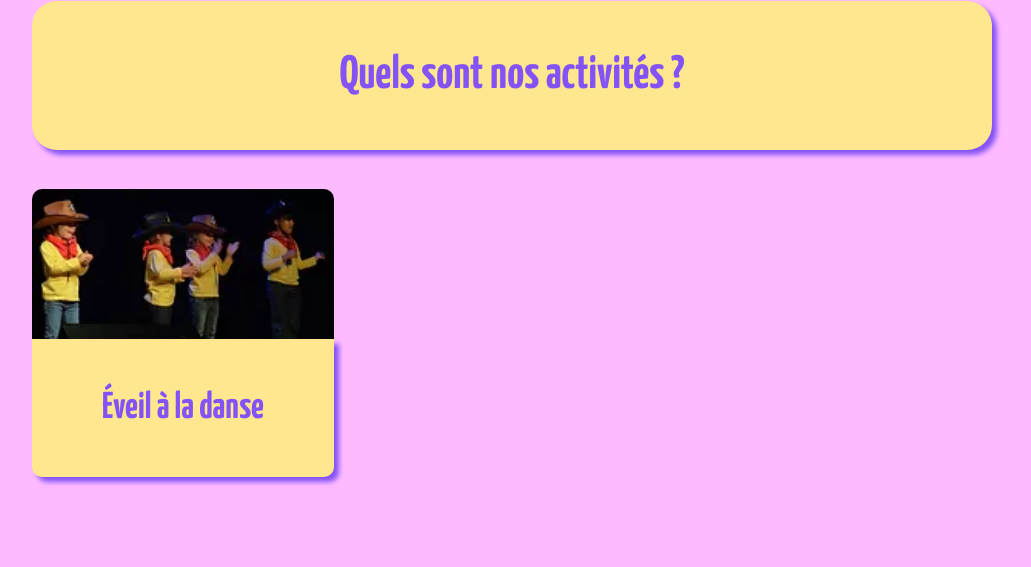
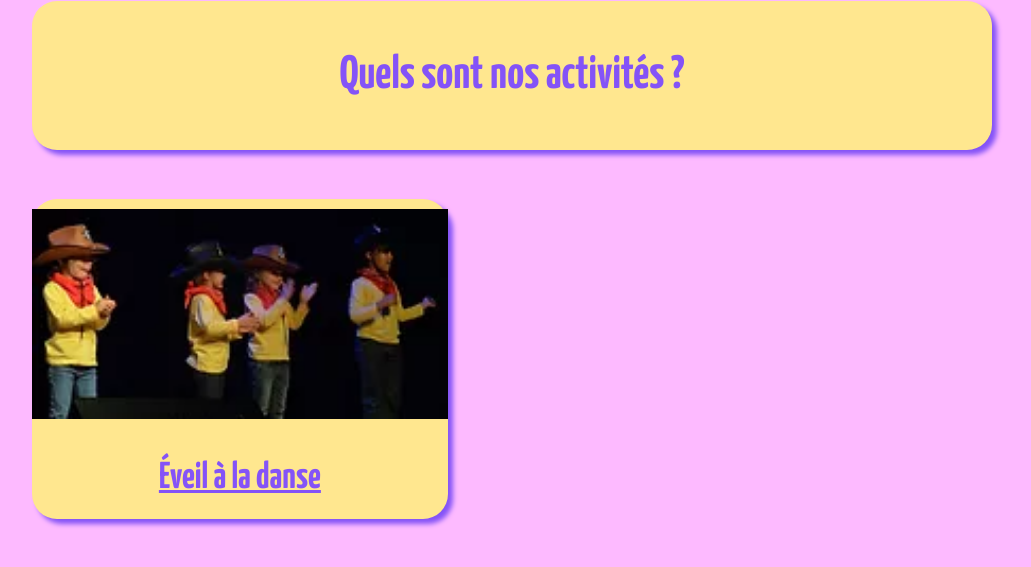
Before and after one commit to Sunitro23/SiteArtanime, a PHP site: page /SiteArtanime/vueUtilisateur/activites.php in a window 1280 px wide. Shown: the part 233-800 px from the top of the page, without its empty margins (128-1159 px from the left). Run offline with PHP 8.4, Linux system fonts and the light colour scheme; data comes from the database, SQL or seed files in the repository.

Commit message:
Add files via upload

```diff
--- a/vueUtilisateur/activites.php
+++ b/vueUtilisateur/activites.php
@@ -1,30 +1,44 @@
-<?php
-include_once '../inc/header.inc';
-include_once '../bdd/fonctionsBDD.php';
-?>
+<?php include_once '../inc/header.inc'; ?>
 
 <div class='subpart'><h2>Quels sont nos activités ?</h2></div><br>
-
+<div class="subpart" style="background-color:transparent;flex-wrap:wrap;display: flex;box-shadow: none;">
     <?php
+    include_once '../bdd/fonctionsBDD.php';
     $LesActivites = getActivites();
     foreach ($LesActivites as $UneActivite) {
         echo '
     <div class="container">
-        <form id="formAct" name="formAct" method="POST">
-            <input type = "hidden" name = "id" value = "' . $UneActivite['idActivites'] . '" />
-            <a href="#" onclick="document.getElementById(`formAct`).submit();" class="button">
-            <img class="Down" src=../img/act/' . $UneActivite['imgName'] . ' alt ="' . $UneActivite['altImg'] . '" width="302px" height="150px">
-            <div class="subpart Up">
+
+        <form id="'.$UneActivite['idActivites'].'" name="'.$UneActivite['idActivites'].'" method="POST">
+
+            <input type = "hidden" id="id" name="id" value = "' . $UneActivite['idActivites'] . '" />
+
+            <a href="#" onclick="document.getElementById(`'.$UneActivite['idActivites'].'`).submit();" class="button">
+
+                <div class="subpart" style="height:300px;">
+
+                    <div class="crop activite-img" style="height:70%;">
+
+                        <img src=../img/act/' . $UneActivite['imgName'] . ' alt ="' . $UneActivite['imgName'] . '" style="min-width:100%;min-height:100%;">
+
+                    </div>
+
                     <h3>' . $UneActivite['titre'] . '</h3>
+
                 </div>
+
             </a>
+
         </form>
+
     </div>';
     }
     ?>
+</div>
+<div class="bg-modal">
 
-<div class="bg-modal">
-    <div class="subpart modal">
+    <div class="subpart modal" style="display: inline;">
+
         <div class="close">+</div>
 
         <script>
@@ -40,16 +54,24 @@ foreach ($LesActivites as $UneActivite) {
         <?php
         if (isset($_POST['id']) && $_POST['id'] != null) {
             $UneActivite = getDetailAct($_POST['id']);
-            echo '<script type="text/javascript"> showAct(); </script>
-            <div class="imageFull">
-                <img src="../img/act/' . $UneActivite['imgName'] . '" alt="' . $UneActivite['altImg'] . ' height="400px" width="800px">
+            echo '
+            <script type="text/javascript"> showAct(); </script>
+
+            <div class="crop" style="width=100%;height:200px; margin-top:30px;">
+
+                <img src="../img/act/' . $UneActivite['imgName'] . '" alt="' . $UneActivite['imgName'] . ' style="min-width:100%;min-height:100%;"">
+
             </div>
+
             <h1><ins>' . $UneActivite['titre'] . '</ins></h1>
+
             <p>' . $UneActivite['description'] . '</p>';
         }
+        unset($_POST['id']);
         ?>
 
     </div>
+
 </div>
 <?php
 include_once '../inc/footer.inc';
```
Also changed, not shown: vueUtilisateur/evenements.php (added, +22 -0 lines), vueUtilisateur/personnel.php (added, +44 -0 lines). Lines whose indentation alone changed are shown as unchanged.
